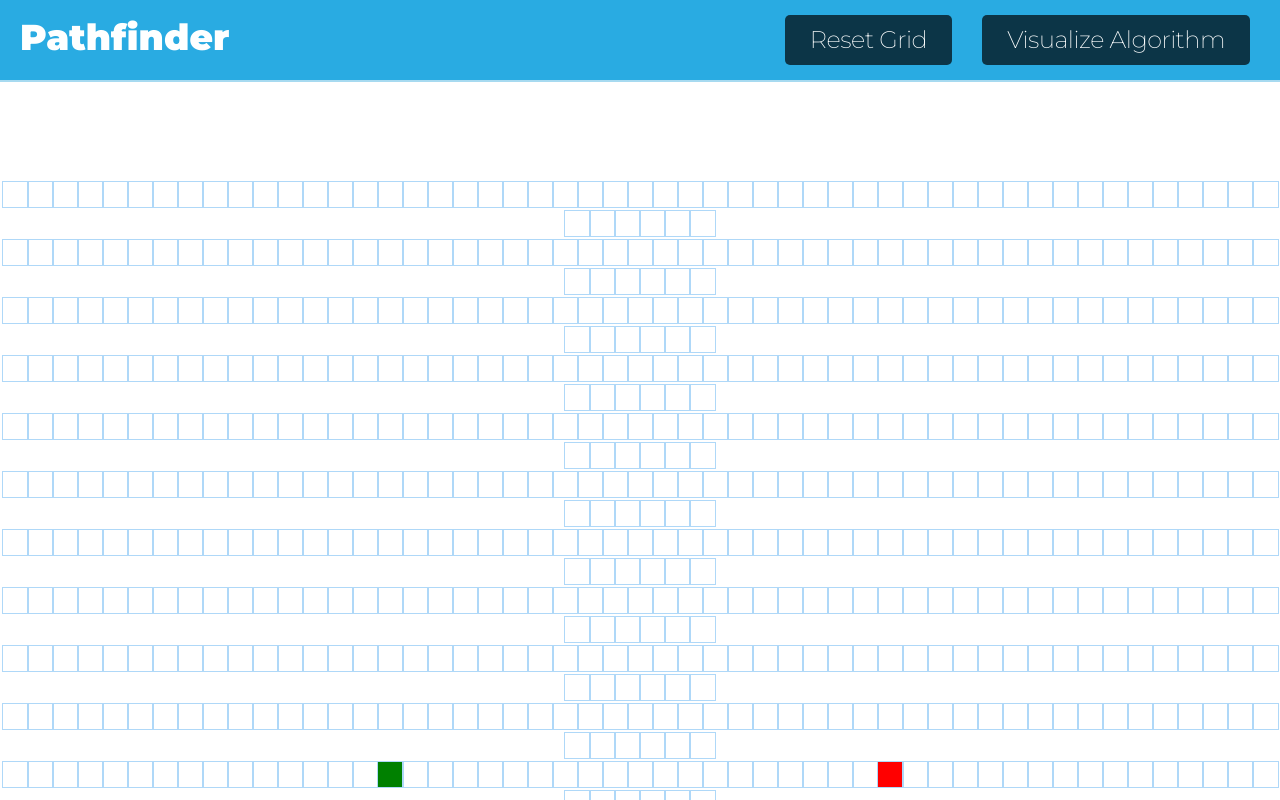
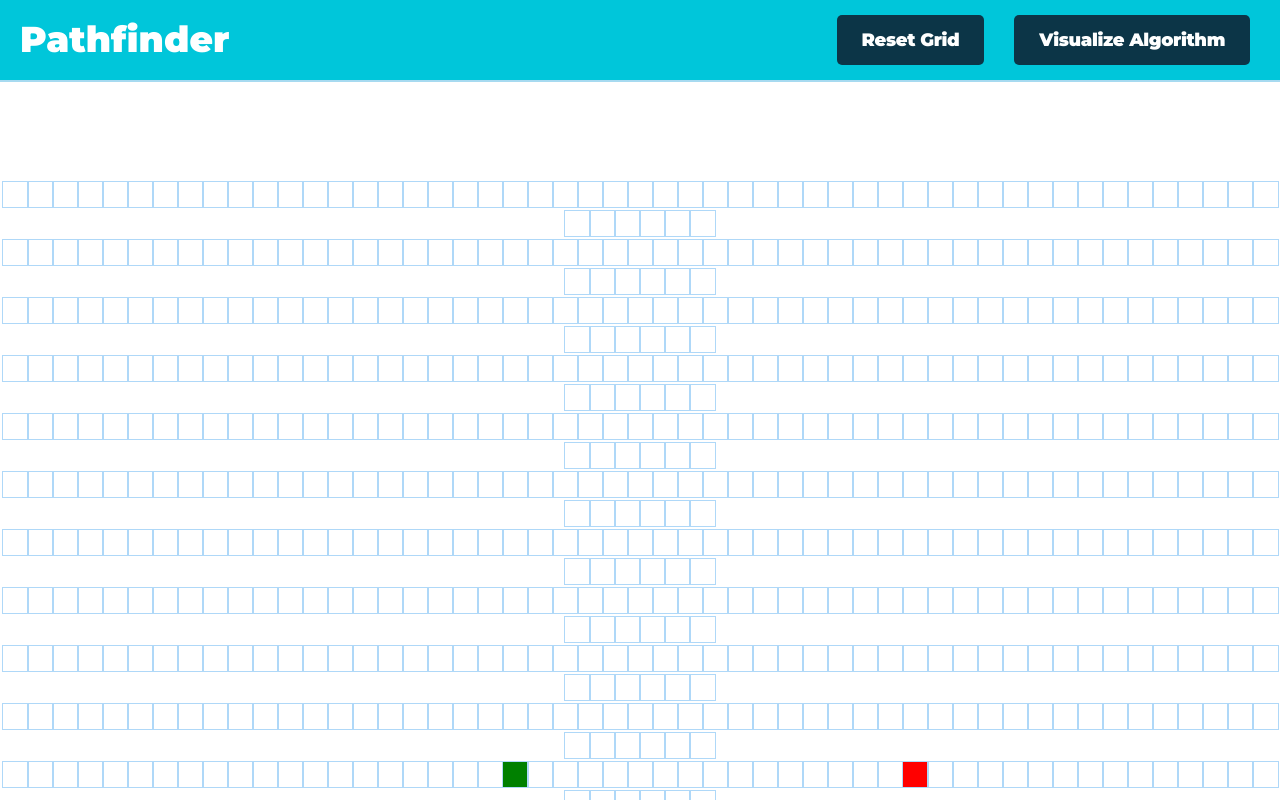
Before and after one commit to julietsampson/pathfinder, a React (Create React App) app: page / in a window 1280 px wide. Shown: the top 800 px of the page. Built offline with nearby package versions, Linux system fonts and the light colour scheme.

Commit message:
changed position of start/end nodes; changed styling of nav elements

```diff
--- a/src/Pathfinder/Pathfinder.css
+++ b/src/Pathfinder/Pathfinder.css
@@ -7,7 +7,7 @@ header {
 	position: sticky;
 	top: 0;
 	height: 80px;
-	background: #29abe2;
+	background: rgb(0,198,218);
 	z-index: 15;
 	border-bottom: 2px solid rgba(81, 182, 225, .5);
 	-webkit-background-clip: padding-box;
@@ -29,7 +29,7 @@ nav.title>h1 {
 	color: #FEFFFF;
   	font-size: 36px;
 	font-weight: bold;
-  margin: 15px 0px 0px 20px;
+  	margin: 17px 0px 0px 20px;
   	float: left;
 }
 
@@ -46,19 +46,20 @@ button {
 	border-radius: 5px;
 	padding: 10px 25px;
 	height: 50px;
+	transition: 0.3s;
 
 	font-family: 'Montserrat', sans-serif;
 	font-style: normal;
-	font-size: 24px;
-	font-weight: 200;
+	font-size: 18px;
+	font-weight: 700;
 	line-height: 26px;
 	align-items: center;
 	text-align: center;
 	letter-spacing: -0.02em;
 	text-decoration: none;
-	opacity: 100%;
 }
 
 button:hover {
+	cursor: grab;
 	background-color: rgba(12, 53, 71, 0.8);
 }
--- a/src/Pathfinder/Pathfinder.jsx
+++ b/src/Pathfinder/Pathfinder.jsx
@@ -7,8 +7,8 @@ import dijkstra from '../algorithms/dijkstra.js'
 
 const START_ROW = 10;
 const END_ROW = 10;
-const START_COL = 15;
-const END_COL = 35;
+const START_COL = 20;
+const END_COL = 36;
 
 export default class Pathfinder extends Component {
     constructor() {
```
Lines whose indentation alone changed are shown as unchanged.
